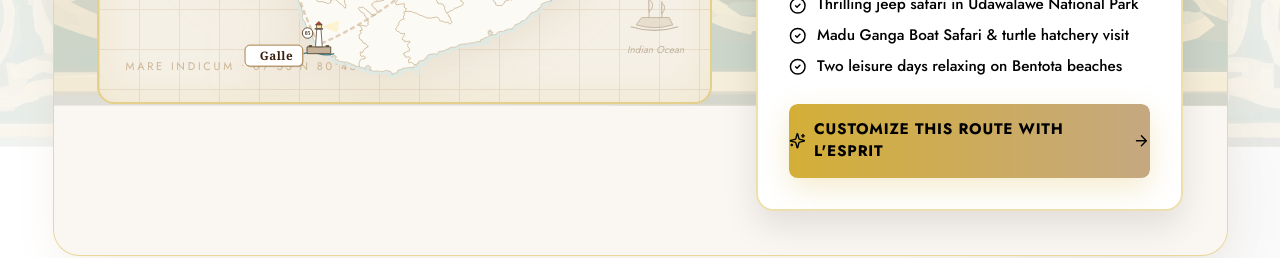
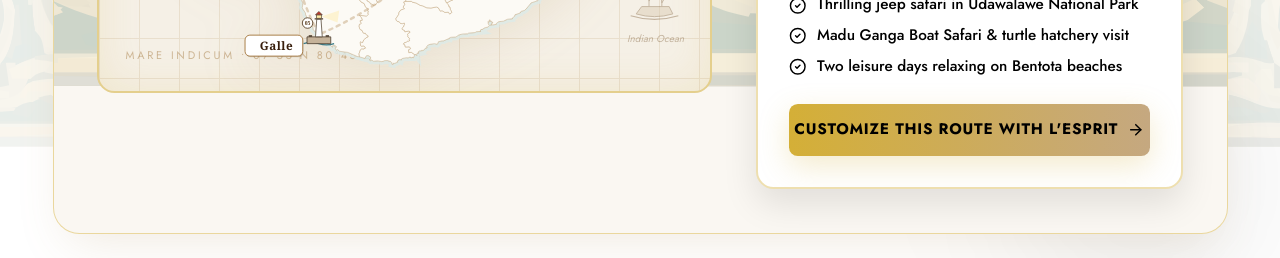
Before and after one commit to kudagama/LEsprit-Website, a Next.js app: page / in a window 1280 px wide. Shown: the part 5160-5418 px from the top of the page. Built offline with nearby package versions, Linux system fonts and the light colour scheme; a web font is replaced by a local one.

Commit message:
feat: add SriLankaRouteMap component for interactive tour routes

```diff
--- a/src/components/SriLankaRouteMap.jsx
+++ b/src/components/SriLankaRouteMap.jsx
@@ -1063,7 +1063,6 @@ export default function SriLankaRouteMap({
                 href="#contact"
                 className="w-full py-3.5 bg-gradient-to-r from-[#D4AF37] to-[#C5A880] text-black font-cinzel text-xs sm:text-sm font-bold uppercase tracking-wider rounded-lg shadow-gold flex items-center justify-center gap-2 hover:scale-[1.02] hover:shadow-xl transition-all duration-300"
               >
-                <Sparkles className="w-4 h-4" />
                 <span>Customize This Route with L'Esprit</span>
                 <ArrowRight className="w-4 h-4" />
               </a>
```
